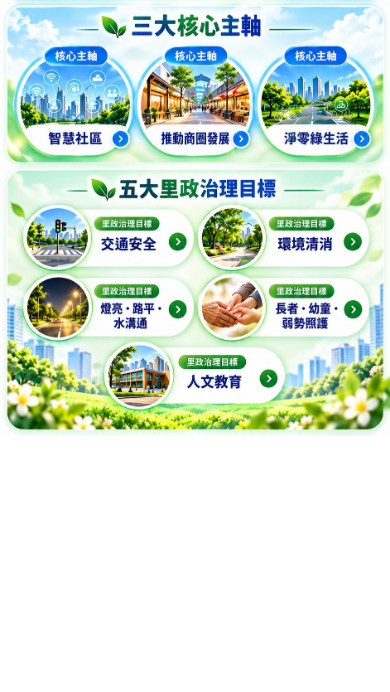
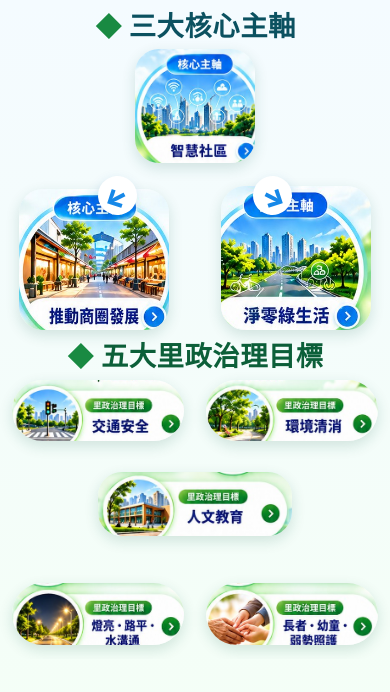
Before and after one commit to kao72302428/lantian-live-map, a plain HTML site: page vision.html in a window 390 px wide. Drawn offline with Linux system fonts and the light colour scheme.

Commit message:
Rearrange mobile vision cards into triangle and plum layout

```diff
--- a/vision.html
+++ b/vision.html
@@ -9,8 +9,8 @@
 html,body{margin:0;padding:0;background:#eef8ff}
 body{font-family:system-ui,-apple-system,"Noto Sans TC",sans-serif;color:#17324d}
 .vision-page{width:100%;min-height:100vh;display:flex;justify-content:center;align-items:flex-start;background:linear-gradient(180deg,#eaf7ff 0%,#f7fcff 100%)}
-.viewport{position:relative;width:min(1536px,100vw);aspect-ratio:1536/900;overflow:hidden;margin:0 auto}
-.canvas{position:absolute;left:0;top:0;width:100%;aspect-ratio:1536/1024;background:url('vision-desktop.jpg') center top/100% auto no-repeat;line-height:0}
+.desktop-viewport{position:relative;width:min(1536px,100vw);aspect-ratio:1536/900;overflow:hidden;margin:0 auto}
+.desktop-canvas{position:absolute;left:0;top:0;width:100%;aspect-ratio:1536/1024;background:url('vision-desktop.jpg') center top/100% auto no-repeat;line-height:0}
 .hotspot{position:absolute;display:block;text-decoration:none;z-index:2;background:transparent;line-height:1;border-radius:50%}
 .hotspot:focus-visible{outline:5px solid #fff;box-shadow:0 0 0 9px #1688e8;background:rgba(255,255,255,.08)}
 .hotspot::after{content:"";position:absolute;inset:0;border-radius:inherit;transition:background .18s ease,box-shadow .18s ease}
@@ -23,25 +23,41 @@ body{font-family:system-ui,-apple-system,"Noto Sans TC",sans-serif;color:#17324d
 .infrastructure{left:41.1%;top:64.0%;width:17.7%;height:26.1%}
 .care{left:58.8%;top:60.6%;width:17.8%;height:25.9%}
 .culture{left:69.1%;top:44.2%;width:17.5%;height:25.2%}
+.mobile-layout{display:none}
+
 @media(max-width:720px){
-  .vision-page{background:#fff}
-  .viewport{width:100vw;aspect-ratio:941/1052}
-  .canvas{width:100%;aspect-ratio:941/1672;background-image:url('vision-mobile.jpg');background-size:100% auto;background-position:center top;transform:translateY(-37.08%)}
-  .smart{left:4.0%;top:43.1%;width:29.2%;height:16.2%;border-radius:26px}
-  .business{left:35.1%;top:43.1%;width:29.5%;height:16.2%;border-radius:26px}
-  .green{left:66.7%;top:43.1%;width:29.2%;height:16.2%;border-radius:26px}
-  .traffic{left:5.1%;top:65.0%;width:43.2%;height:9.2%;border-radius:24px}
-  .environment{left:51.4%;top:65.0%;width:43.4%;height:9.2%;border-radius:24px}
-  .infrastructure{left:5.1%;top:74.7%;width:43.2%;height:9.5%;border-radius:24px}
-  .care{left:51.4%;top:74.7%;width:43.4%;height:9.5%;border-radius:24px}
-  .culture{left:24.9%;top:85.1%;width:50.3%;height:9.0%;border-radius:24px}
+  html,body{background:#f8fff9}
+  .vision-page{display:block;min-height:100dvh;background:linear-gradient(180deg,#f4fbff 0%,#f4fff5 100%)}
+  .desktop-viewport{display:none}
+  .mobile-layout{display:block;width:100%;max-width:720px;margin:0 auto;padding:8px 8px 14px;overflow:hidden}
+  .mobile-heading{margin:2px auto 8px;text-align:center;font-size:clamp(24px,7vw,36px);font-weight:900;color:#0b5160;line-height:1.15;letter-spacing:.02em}
+  .mobile-heading.gov{margin-top:10px;color:#0c5f39}
+  .mobile-heading .leaf{color:#198a42;margin-right:.18em}
+
+  .core-triangle{position:relative;width:100%;height:min(72vw,500px);max-height:500px;margin:0 auto 6px}
+  .mobile-card{position:absolute;display:block;overflow:hidden;text-decoration:none;background-image:url('vision-mobile.jpg');background-repeat:no-repeat;box-shadow:0 5px 14px rgba(20,95,75,.16);border-radius:24px}
+  .mobile-card:focus-visible{outline:4px solid #1688e8;outline-offset:2px}
+  .mobile-card.smart-m{width:32%;aspect-ratio:275/260;left:34%;top:0;background-size:342.1818% auto;background-position:5.2553% 50.9915%}
+  .mobile-card.business-m{width:40%;aspect-ratio:275/260;left:3%;bottom:0;background-size:342.1818% auto;background-position:50% 50.9915%}
+  .mobile-card.green-m{width:40%;aspect-ratio:270/260;right:3%;bottom:0;background-size:348.5185% auto;background-position:96.1252% 50.9915%}
+  .core-arrow{position:absolute;z-index:3;display:grid;place-items:center;width:10vw;height:10vw;max-width:52px;max-height:52px;border-radius:50%;background:#fff;color:#1688e8;font-size:clamp(24px,7vw,40px);font-weight:900;box-shadow:0 4px 12px rgba(0,91,170,.15);line-height:1}
+  .core-arrow.left{left:24%;top:45%;transform:rotate(18deg)}
+  .core-arrow.right{right:24%;top:45%;transform:rotate(-18deg)}
+
+  .gov-plum{position:relative;width:100%;height:min(68vw,470px);max-height:470px;margin:0 auto}
+  .mobile-card.gov-card{width:46%;aspect-ratio:405/145;border-radius:999px}
+  .mobile-card.traffic-m{left:1%;top:0;background-size:232.3457% auto;background-position:10.2612% 72.0367%}
+  .mobile-card.environment-m{right:1%;top:0;background-size:232.3457% auto;background-position:90.1119% 72.0367%}
+  .mobile-card.culture-m{width:52%;aspect-ratio:460/150;left:24%;top:35%;background-size:204.5652% auto;background-position:49.8960% 94.2838%}
+  .mobile-card.infrastructure-m{left:1%;bottom:0;background-size:232.3457% auto;background-position:10.2612% 82.7858%}
+  .mobile-card.care-m{right:1%;bottom:0;background-size:232.3457% auto;background-position:90.1119% 82.7858%}
 }
 </style>
 </head>
 <body>
 <main class="vision-page">
-  <section class="viewport" aria-label="藍田新願景八大主題導覽">
-    <div class="canvas">
+  <section class="desktop-viewport" aria-label="藍田新願景八大主題導覽">
+    <div class="desktop-canvas">
       <a class="hotspot smart" href="vision-smart.html" aria-label="智慧社區｜核心主軸"></a>
       <a class="hotspot business" href="vision-business.html" aria-label="推動商圈發展｜核心主軸"></a>
       <a class="hotspot green" href="vision-green.html" aria-label="淨零綠生活｜核心主軸"></a>
@@ -52,6 +68,26 @@ body{font-family:system-ui,-apple-system,"Noto Sans TC",sans-serif;color:#17324d
       <a class="hotspot culture" href="vision-culture.html" aria-label="人文教育｜里政治理目標"></a>
     </div>
   </section>
+
+  <section class="mobile-layout" aria-label="藍田新願景手機版八大主題導覽">
+    <h1 class="mobile-heading"><span class="leaf">◆</span>三大核心主軸</h1>
+    <div class="core-triangle">
+      <a class="mobile-card smart-m" href="vision-smart.html" aria-label="智慧社區｜核心主軸"></a>
+      <span class="core-arrow left" aria-hidden="true">↙</span>
+      <span class="core-arrow right" aria-hidden="true">↘</span>
+      <a class="mobile-card business-m" href="vision-business.html" aria-label="推動商圈發展｜核心主軸"></a>
+      <a class="mobile-card green-m" href="vision-green.html" aria-label="淨零綠生活｜核心主軸"></a>
+    </div>
+
+    <h2 class="mobile-heading gov"><span class="leaf">◆</span>五大里政治理目標</h2>
+    <div class="gov-plum">
+      <a class="mobile-card gov-card traffic-m" href="vision-traffic.html" aria-label="交通安全｜里政治理目標"></a>
+      <a class="mobile-card gov-card environment-m" href="vision-environment.html" aria-label="環境清消｜里政治理目標"></a>
+      <a class="mobile-card culture-m" href="vision-culture.html" aria-label="人文教育｜里政治理目標"></a>
+      <a class="mobile-card gov-card infrastructure-m" href="vision-infrastructure.html" aria-label="燈亮・路平・水溝通｜里政治理目標"></a>
+      <a class="mobile-card gov-card care-m" href="vision-care.html" aria-label="長者・幼童・弱勢照護｜里政治理目標"></a>
+    </div>
+  </section>
 </main>
 </body>
 </html>
```
